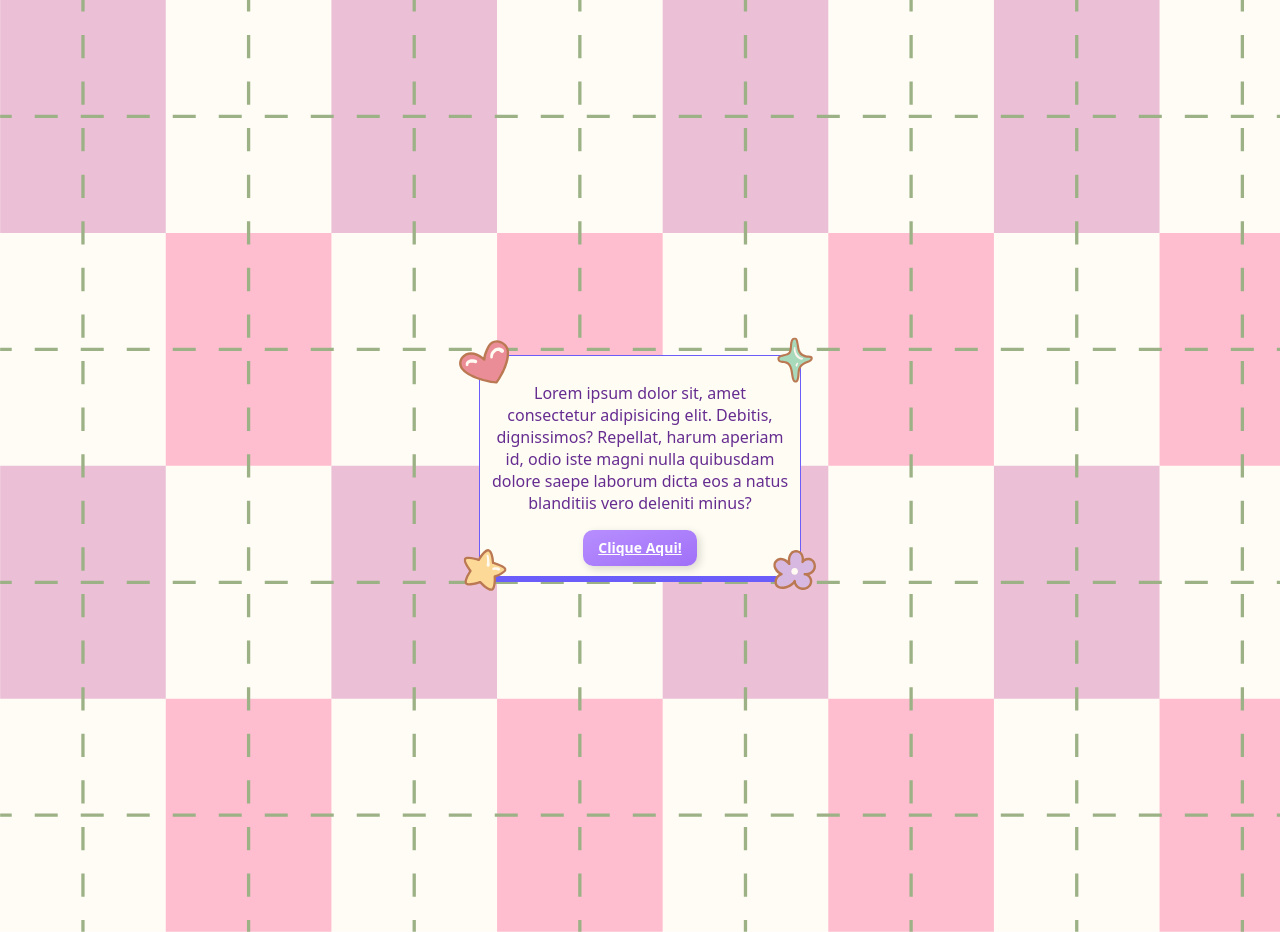
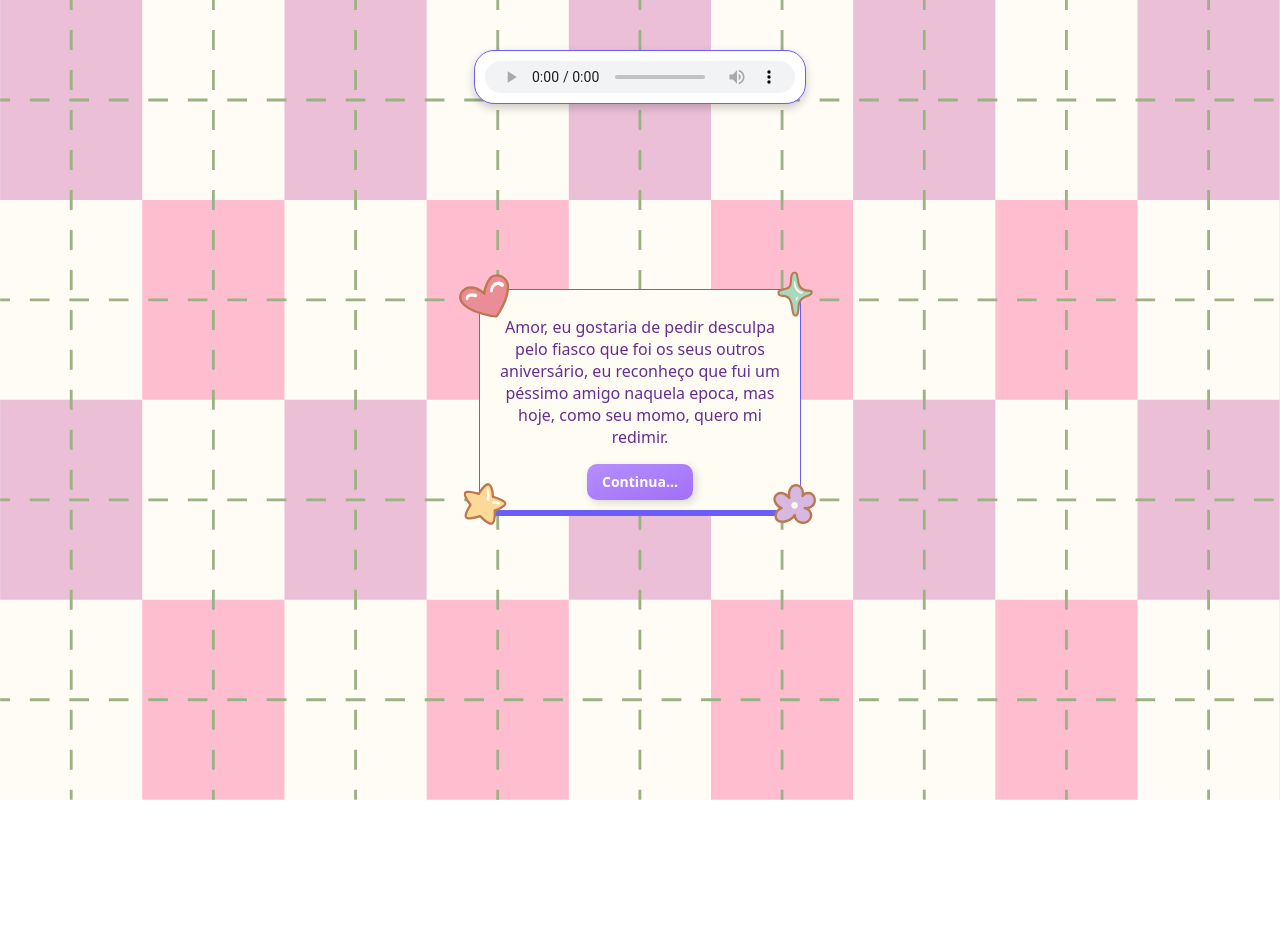
Before and after one commit to pedrojoaq/ParaMeuAmor, a plain HTML site: page index.html in a window 1280 px wide. After the commit the page ends 800 px from the top, so only its background shows below. Drawn offline with Linux system fonts and the light colour scheme.

Commit message:
final commit

```diff
--- a/index.html
+++ b/index.html
@@ -7,9 +7,12 @@
   <title>Carta Para Meu Amor</title>
 </head>
 <body>
-    <audio autoplay>
+  <div class="audio-top">
+    <audio id="meuAudio" controls>
       <source src="song.mp3" type="audio/mpeg">
+      Seu navegador não suporta áudio.
     </audio>
+  </div>
 
   <div class="centralizada">
     <img src="coracao.svg" class="imgs top-left">
@@ -17,16 +20,55 @@
     <img src="estrelaG.svg" class="imgs bottom-left">
     <img src="flor.svg" class="imgs bottom-right">
 
-  <div class="conteudo">
-    <p>Lorem ipsum dolor sit, amet consectetur adipisicing elit.
-        Debitis, dignissimos? Repellat, harum aperiam id,
-        odio iste magni nulla quibusdam dolore saepe laborum
-        dicta eos a natus blanditiis vero deleniti minus?
-    </p>
-    <div class="botao-wrapper">
-        <a href="#" class="botao-fofo">Clique Aqui!</a>
+    <div id="caixaTexto">
+      <p id="texto"></p>
+      <div class="botao-wrapper" id="botaoContainer">
+          <a class="botao-fofo" onclick="mostrarProximo()">Continua...</a>
       </div>
     </div>
   </div>
+
+  <script>
+    const textos = [
+    "Amor, eu gostaria de pedir desculpa pelo fiasco que foi os seus outros aniversário, eu reconheço que fui um péssimo amigo naquela epoca, mas hoje, como seu momo, quero mi redimir.",
+    "Como hoje é o seu dia, quis preparar essa surprezinha pa você qui deu muuuuuuuuito trabaio puque tem muito que eu não programa (tive ajudinhas do all knowing).",
+    "Eu te amo muito amor e queria agradecer por tudo que você faz e passa a gente dar certo e me fazer filiz. Eu queria de poder fazer mais por você, por isso eu gosto di ti dar presentinhos, tipos os as cartinhas e os boosters qui eu ti dei.",
+    "Eu quero melhorar como pessoa para que o nosso futuro e sonhos que estão distantes e incertos tenha pelo menos um pouquinho mais de 'concreticidade?'.",
+    "Porque sendo saudável ou não eu faço as coisas pela gente, porque eu amo a gente e quero ser muito feliz com você, para o resto da minha vida.",
+    "E o principal...",
+    "FELIZ ANIVERSÁRIO AMOR!!!!! Que venham muitos mais anos comigo do seu ladinho, pra todo o sempre!"
+  ];
+
+    let indice = 0;
+    document.getElementById("texto").innerText = textos[indice];
+
+    function mostrarProximo() {
+      indice++;
+      const textoEl = document.getElementById("texto");
+
+      if (indice < textos.length - 1) {
+        document.getElementById("texto").innerText = textos[indice];
+      } else {
+        textoEl.innerText = textos[indice];
+        document.getElementById("botaoContainer").remove();
+        iniciarConfete();
+      }
+  }
+
+    function criarConfete() {
+      const confete = document.createElement('div');
+      confete.classList.add('confete');
+      const cores = ['#ff4081', '#40c4ff', '#69f0ae', '#ffd740', '#7c4dff'];
+      confete.style.backgroundColor = cores[Math.floor(Math.random() * cores.length)];
+      confete.style.left = Math.random() * 100 + 'vw';
+      confete.style.animationDuration = (Math.random() * 3 + 2) + 's';
+      document.body.appendChild(confete);
+      setTimeout(() => confete.remove(), 5000);
+    }
+
+    function iniciarConfete() {
+      const intervalo = setInterval(criarConfete, 20);
+    }
+  </script>
 </body>
 </html>
--- a/style.css
+++ b/style.css
@@ -1,9 +1,9 @@
 body{
   margin: 0;
   padding: 0;
-    background-image: url('Pink\ Purple\ Cute\ Creative\ Group\ Project\ Presentation.svg');
+  background-image: url("fundo.svg");
   background-size: cover;
-    height: 932px;
+  height: 100vh;
   display: flex;
   justify-content: center;
   align-items: center;
@@ -47,10 +47,12 @@ body{
   bottom: -35px;
   left: -35px;
 }
+
 .bottom-right{
   bottom: -35px;
   right: -35px;
 }
+
 .centralizada {
   opacity: 0;
   transform: translateY(20px);
@@ -86,3 +88,43 @@ body{
 .botao-fofo:hover {
   transform: scale(1.05);
 }
+
+.audio-top {
+  position: fixed;
+  top: 50px;
+  left: 50%;
+  transform: translateX(-50%);
+  background-color: #fff;
+  border: 1px solid #6b5df9;
+  border-radius: 20px;
+  padding: 10px;
+  box-shadow: 0 4px 10px rgba(0, 0, 0, 0.2);
+  display: flex;
+  align-items: center;
+}
+
+.audio-top audio {
+  height: 32px;
+  width: 310px;
+}
+
+.confete {
+  position: fixed;
+  width: 10px;
+  height: 10px;
+  background-color: red;
+  border-radius: 50%;
+  top: -10px;
+  animation: cair linear infinite;
+}
+
+@keyframes cair {
+  0% {
+    transform: translateY(0) rotate(0deg);
+    opacity: 1;
+  }
+  100% {
+    transform: translateY(110vh) rotate(360deg);
+    opacity: 0;
+  }
+}
```
Also changed, not shown: fundo.svg (renamed from Pink Purple Cute Creative Group Project Presentation.svg). Lines whose indentation alone changed are shown as unchanged.
